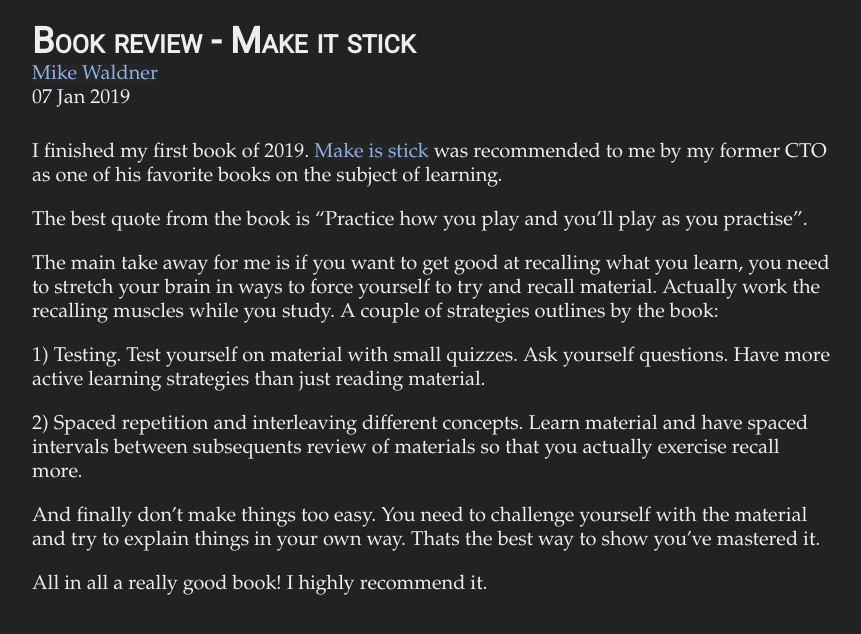
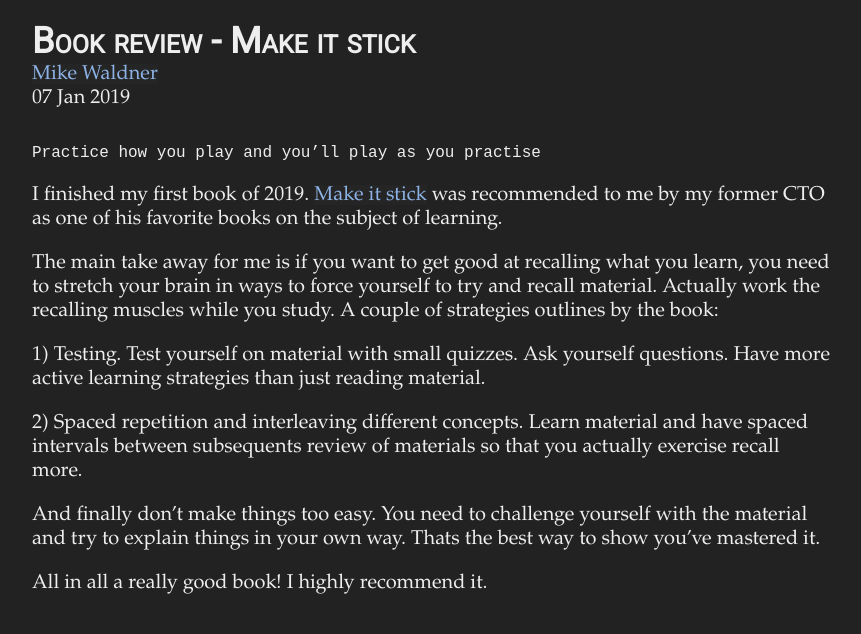
Before and after one commit to mawaldne/mawaldne.github.io, a Jekyll site: the page built from _posts/2019-01-07-make-it-stick.markdown, in a window 1280 px wide. Shown: the top 634 px of the page, without its empty margins (208-1069 px from the left). Built offline with Jekyll 4.4.1, drawn with Linux system fonts in a browser that asks for light colours; some web fonts are replaced.

Commit message:
Spelling

````diff
--- a/_posts/2019-01-07-make-it-stick.markdown
+++ b/_posts/2019-01-07-make-it-stick.markdown
@@ -4,10 +4,12 @@
 date:   2019-01-07 11:34:30 -0700
 categories: reviews audible
 ---
+```
+Practice how you play and you’ll play as you practise
+```
 
-I finished my first book of 2019. [Make is stick](https://www.amazon.ca/Make-Stick-Science-Successful-Learning/dp/0674729013) was recommended to me by my former CTO as one of his favorite books on the subject of learning.
+I finished my first book of 2019. [Make it stick](https://www.amazon.ca/Make-Stick-Science-Successful-Learning/dp/0674729013) was recommended to me by my former CTO as one of his favorite books on the subject of learning.
 
-The best quote from the book is “Practice how you play and you’ll play as you practise”.
 
 The main take away for me is if you want to get good at recalling what you learn, you need to stretch your brain in ways to force yourself to try and recall material. Actually work the recalling muscles while you study. A couple of strategies outlines by the book:
 
````
